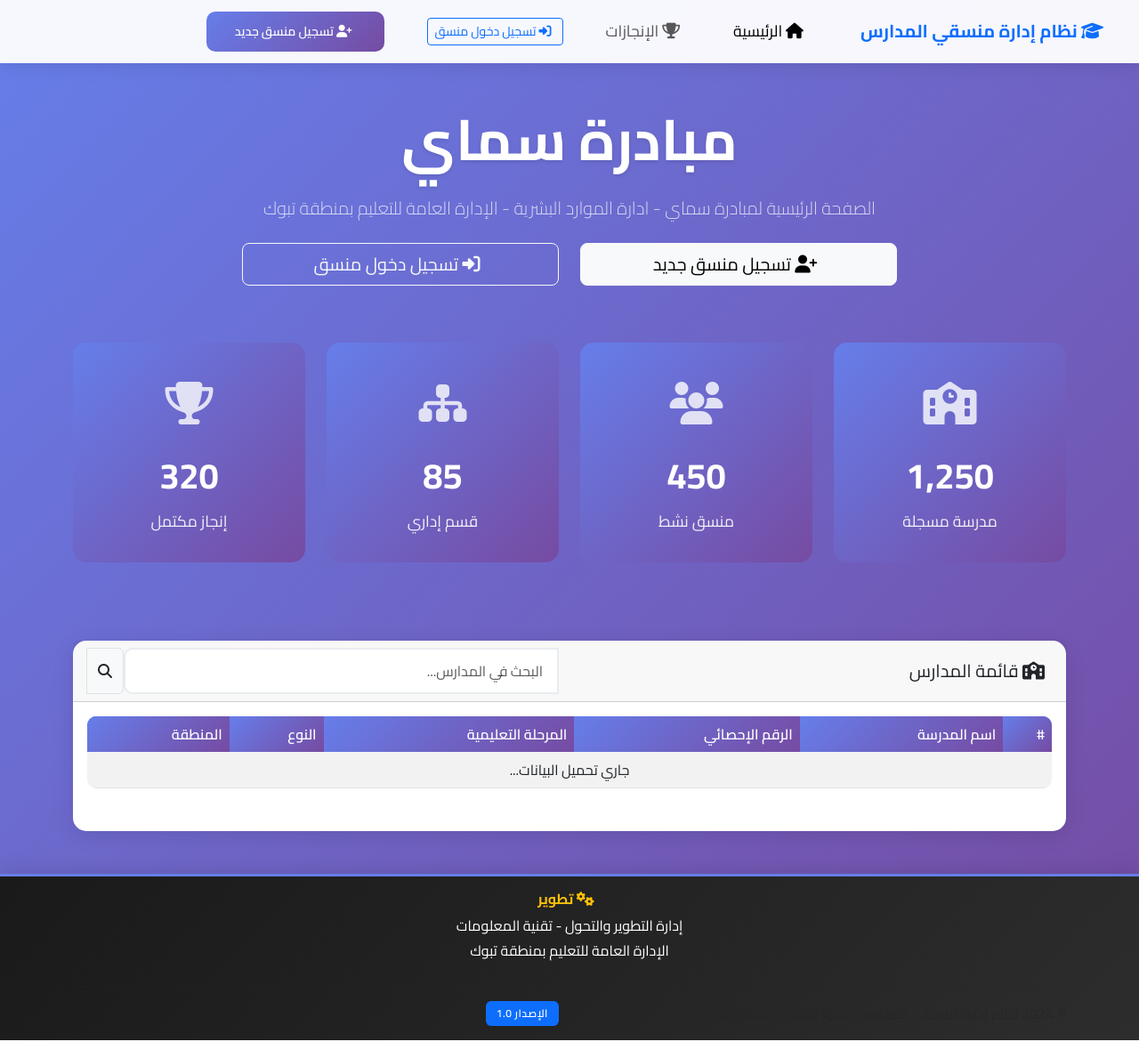
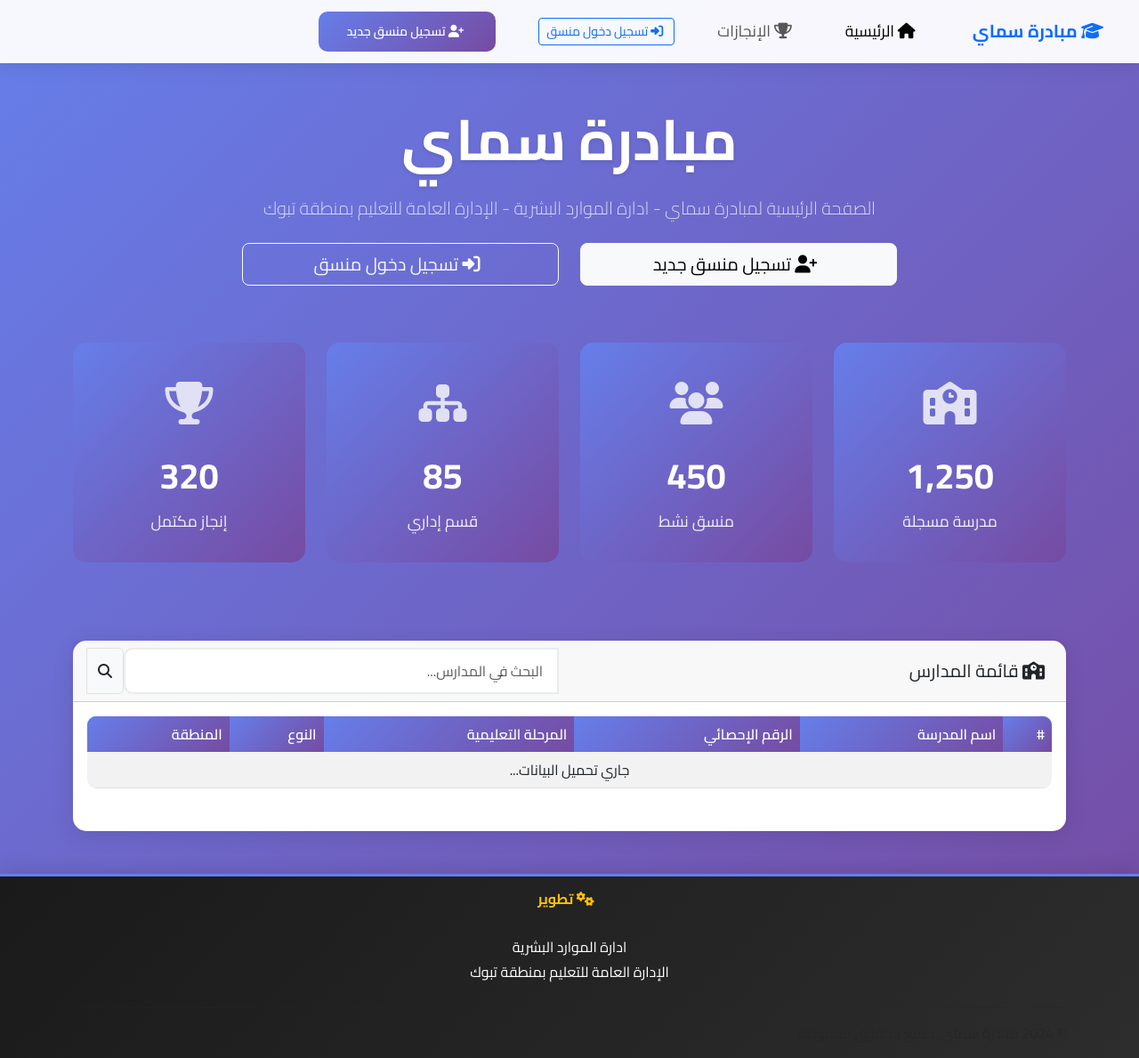
Before and after one commit to akrm17744-gif/samai-website, a website: page index.html in a window 1280 px wide. Shown: the whole page at 89% size. Drawn offline with nearby package versions, Linux system fonts and the light colour scheme.

Commit message:
Update index.html

```diff
--- a/index.html
+++ b/index.html
@@ -23,7 +23,7 @@
         <div class="container">
             <a class="navbar-brand fw-bold text-primary" href="index.html">
                 <i class="fas fa-graduation-cap me-2"></i>
-                نظام إدارة منسقي المدارس
+              مبادرة سماي
             </a>
 
             <button class="navbar-toggler" type="button" data-bs-toggle="collapse" data-bs-target="#navbarNav">
@@ -217,8 +217,9 @@
                             <i class="fas fa-cogs me-2"></i>
                             تطوير
                         </h6>
+                        <br>
                         <p class="mb-1 text-white">
-                            إدارة التطوير والتحول - تقنية المعلومات
+                        ادارة الموارد البشرية
                         </p>
                         <p class="mb-1 text-white">
                             الإدارة العامة للتعليم بمنطقة تبوك
@@ -232,11 +233,11 @@
             <div class="row align-items-center">
                 <div class="col-md-6">
                     <p class="text-muted mb-0">
-                        © 2024 نظام إدارة منسقي المدارس. جميع الحقوق محفوظة.
+                        © 2024 مبادرة سماي. جميع الحقوق محفوظة.
                     </p>
                 </div>
                 <div class="col-md-6 text-md-end">
-                    <span class="badge bg-primary">الإصدار 1.0</span>
+
                 </div>
             </div>
         </div>
```
